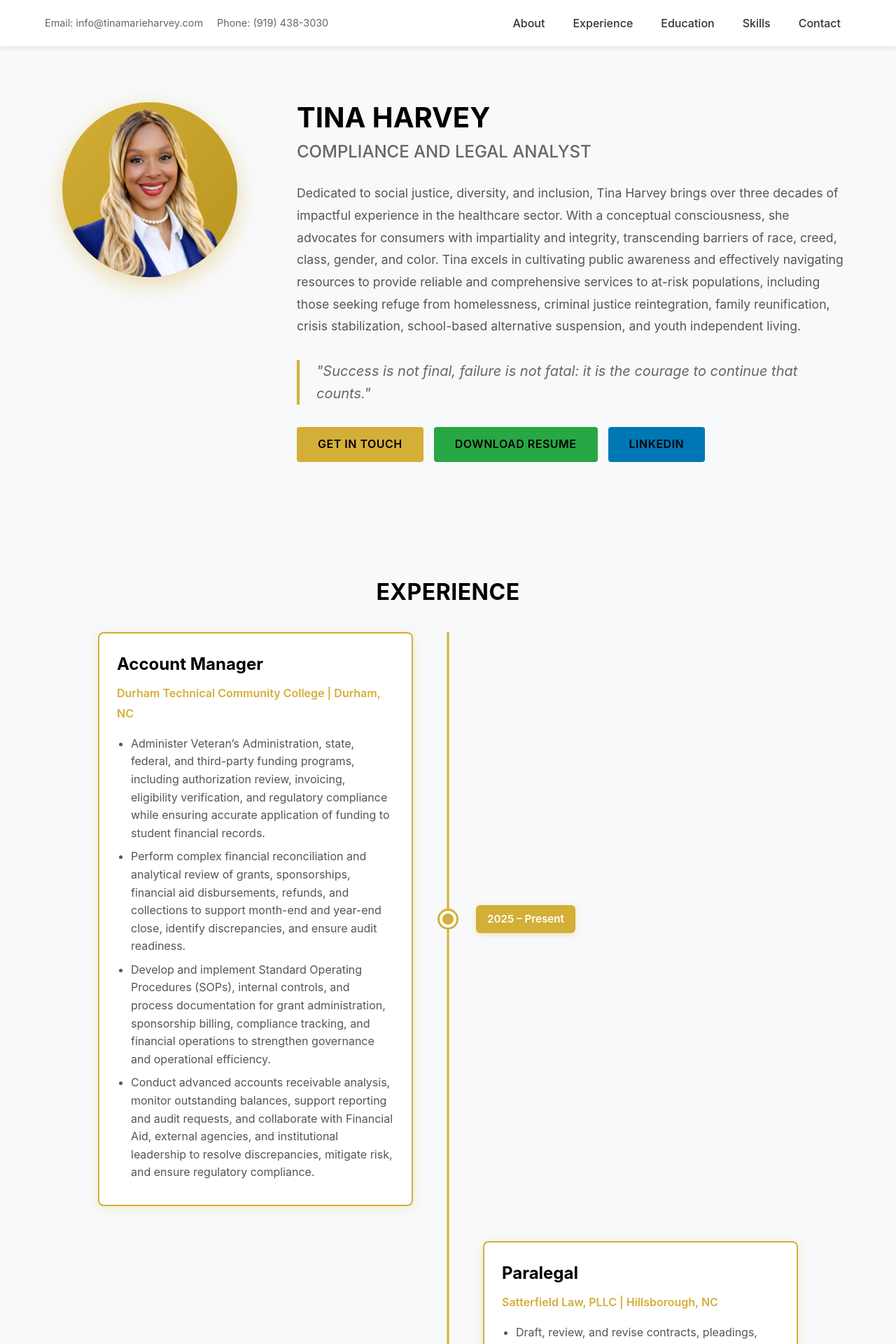
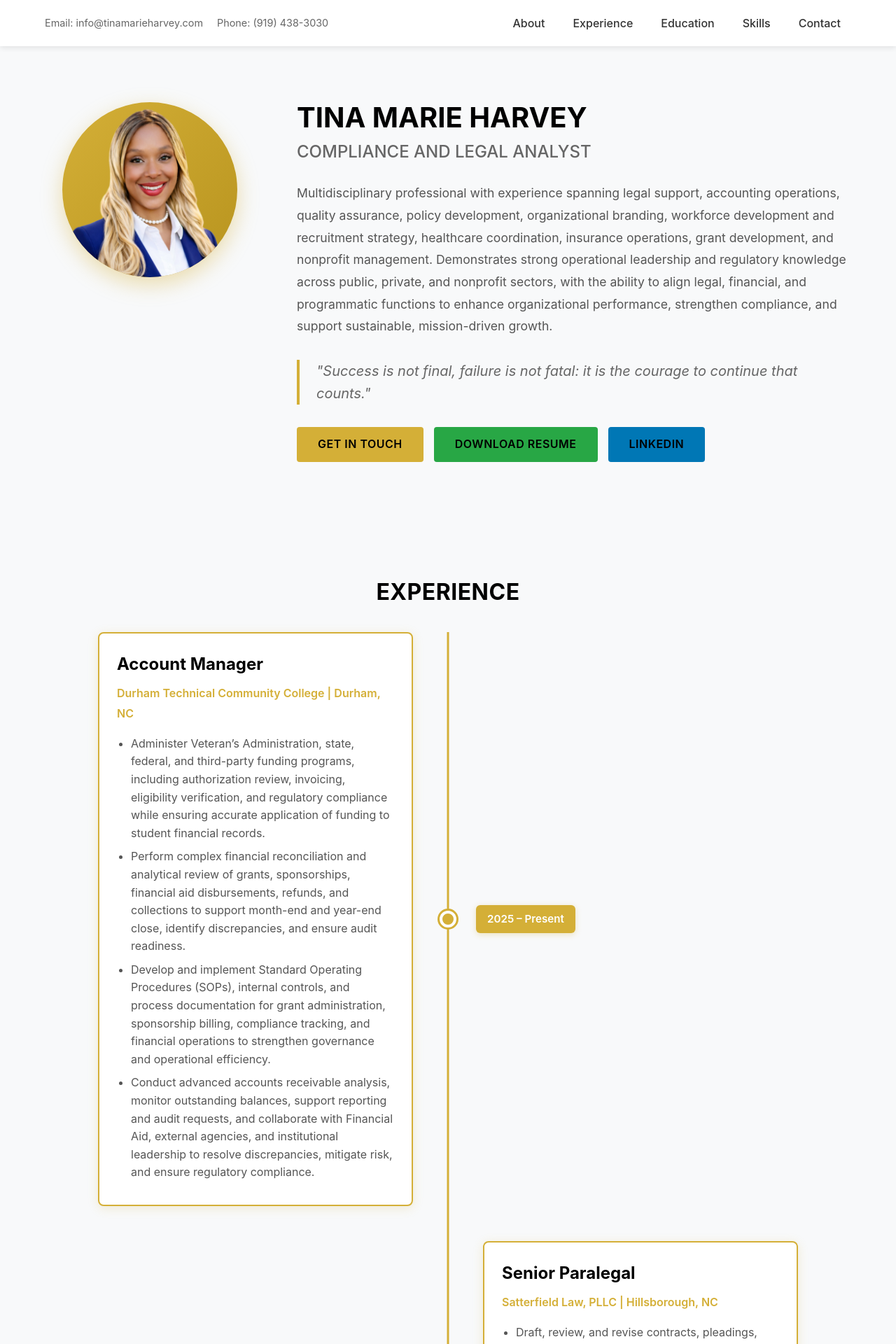
Before and after one commit to josiahlaster/TinaHarveyPort, a React (Vite) app: page / in a window 1280 px wide. Shown: the top 1920 px of the page at 70% size. Built offline with nearby package versions, Linux system fonts and the light colour scheme.

Commit message:
updated name,summary,and experiance

```diff
--- a/src/components/Experience.jsx
+++ b/src/components/Experience.jsx
@@ -14,7 +14,7 @@ function Experience() {
       ]
     },
         {
-      title: "Paralegal",
+      title: "Senior Paralegal",
       company: "Satterfield Law, PLLC | Hillsborough, NC",
       period: "2022 – 2025",
       description: [
--- a/src/components/Hero.jsx
+++ b/src/components/Hero.jsx
@@ -12,16 +12,10 @@ function Hero() {
           </div>
         </div>
         <div className="hero-text">
-          <h1>TINA HARVEY </h1>
+          <h1>TINA MARIE HARVEY </h1>
           <h3>COMPLIANCE AND LEGAL ANALYST</h3>
           <p className="bio">
-           Dedicated to social justice, diversity, and inclusion, Tina Harvey brings over three decades of
-impactful experience in the healthcare sector. With a conceptual consciousness, she
-advocates for consumers with impartiality and integrity, transcending barriers of race, creed,
-class, gender, and color. Tina excels in cultivating public awareness and effectively navigating
-resources to provide reliable and comprehensive services to at-risk populations, including
-those seeking refuge from homelessness, criminal justice reintegration, family reunification,
-crisis stabilization, school-based alternative suspension, and youth independent living.
+           Multidisciplinary professional with experience spanning legal support, accounting operations, quality assurance, policy development, organizational branding, workforce development and recruitment strategy, healthcare coordination, insurance operations, grant development, and nonprofit management. Demonstrates strong operational leadership and regulatory knowledge across public, private, and nonprofit sectors, with the ability to align legal, financial, and programmatic functions to enhance organizational performance, strengthen compliance, and support sustainable, mission-driven growth.
           </p>
           <blockquote>
             "Success is not final, failure is not fatal: it is the courage to continue that counts."
```
